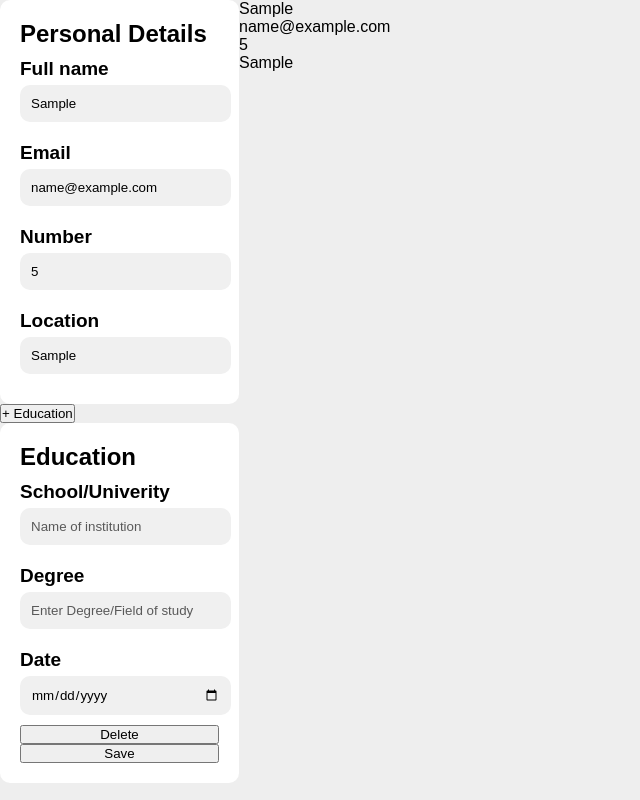
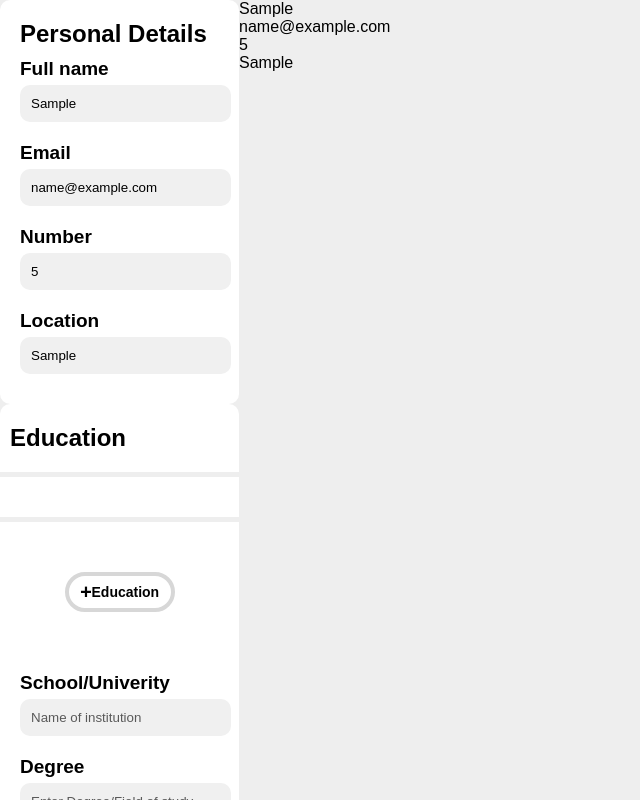
Before and after one commit to Apostolos98/CV-Builder, a React (Vite) app: page / in a window 1280 px wide. Both pictures are taken after typing "Sample", "name@example.com", "5", "Sample" into the empty fields and a click on the button "+ Education". Shown: the top 800 px of the page, without its empty margins (0-640 px from the left). Built offline with nearby package versions, Linux system fonts and the light colour scheme.

Commit message:
added style

```diff
--- a/src/components/Education.jsx
+++ b/src/components/Education.jsx
@@ -32,15 +32,18 @@ export default function Education({educations, setEducations}) {
     })
 
     return (
-        <section>
-            {Object.keys(educations).map((el) => {
-                 return (
-                    <div onClick={() => {ShowForm(el)}} key={el}>
-                        {educations[el].name}
-                    </div>
-                 )
-            })}
-            <button onClick={handleClick}>+ Education</button>
+        <section className="education   ">
+            <h1 className="education-h1">Education</h1>
+                {Object.keys(educations).map((el, ind, arr) => {
+                    return (
+                        <div onClick={() => {ShowForm(el)}} key={el} className={"education-divs" + (ind===arr.length - 1?' last-div':'')}>
+                            {educations[el].name}
+                        </div>
+                    )
+                })}
+            <div className="button-cont">
+                <button onClick={handleClick}><i id="button-i">+</i><p>Education</p></button>
+            </div>
             {formIdForRender !== null ? (
                 <EducationForm
                     educations={educations}
--- a/src/components/EducationForm.jsx
+++ b/src/components/EducationForm.jsx
@@ -8,8 +8,7 @@ export default function EducationForm({educations, setEducations, id, setForm})
         setEducations(newEd)
     }
     return (
-        <section className='education'>
-            <h1 className='education-h1'>Education</h1>
+        <section className='education-form'>
             <form action="" onSubmit={(e) => {e.preventDefault(); setForm(null)}}>
                 <label>
                     <p>School/Univerity</p>
--- a/src/styles/Education.css
+++ b/src/styles/Education.css
@@ -1,13 +1,61 @@
-section.education {
+section.education-form {
     padding: 20px;
     border-radius: 10px;
     background-color: white;
 }
 
-section.education > form {
+section.education-form > form {
     display: flex;
     flex-direction: column;
 }
+
+.education {
+    background-color: white;
+    border-radius: 10px;
+}
+
+.button-cont > button {
+    background-color: white;
+    border-radius: 20px;
+    border: 4px solid rgb(215, 215, 215);
+    min-width: 110px;
+    min-height: 40px;
+    font-size: 14px;
+    font-weight: 550;
+    display: flex;
+    justify-content: center;
+    align-items: center;
+}
+
+.button-cont {
+    display: flex;
+    justify-content: center;
+    align-items: center;
+    margin-top: 20px;
+    min-height: 100px;
+}
+
+#button-i {
+    font-size: 20px;
+}
+
+.education-divs {
+    display: flex;
+    justify-content: center;
+    align-items: center;
+    border-top: 5px solid rgb(238, 238, 238);
+    min-height: 40px;
+    font-size: 18px;
+    font-weight: 550;
+
+}
+
+.last-div {
+    border-bottom: 5px solid rgb(238, 238, 238);
+}
+
 .education-h1 {
-    font-size: 1.5em;
+    padding-top: 20px;
+    padding-bottom: 20px;
+    padding-left: 10px;
 }
```
